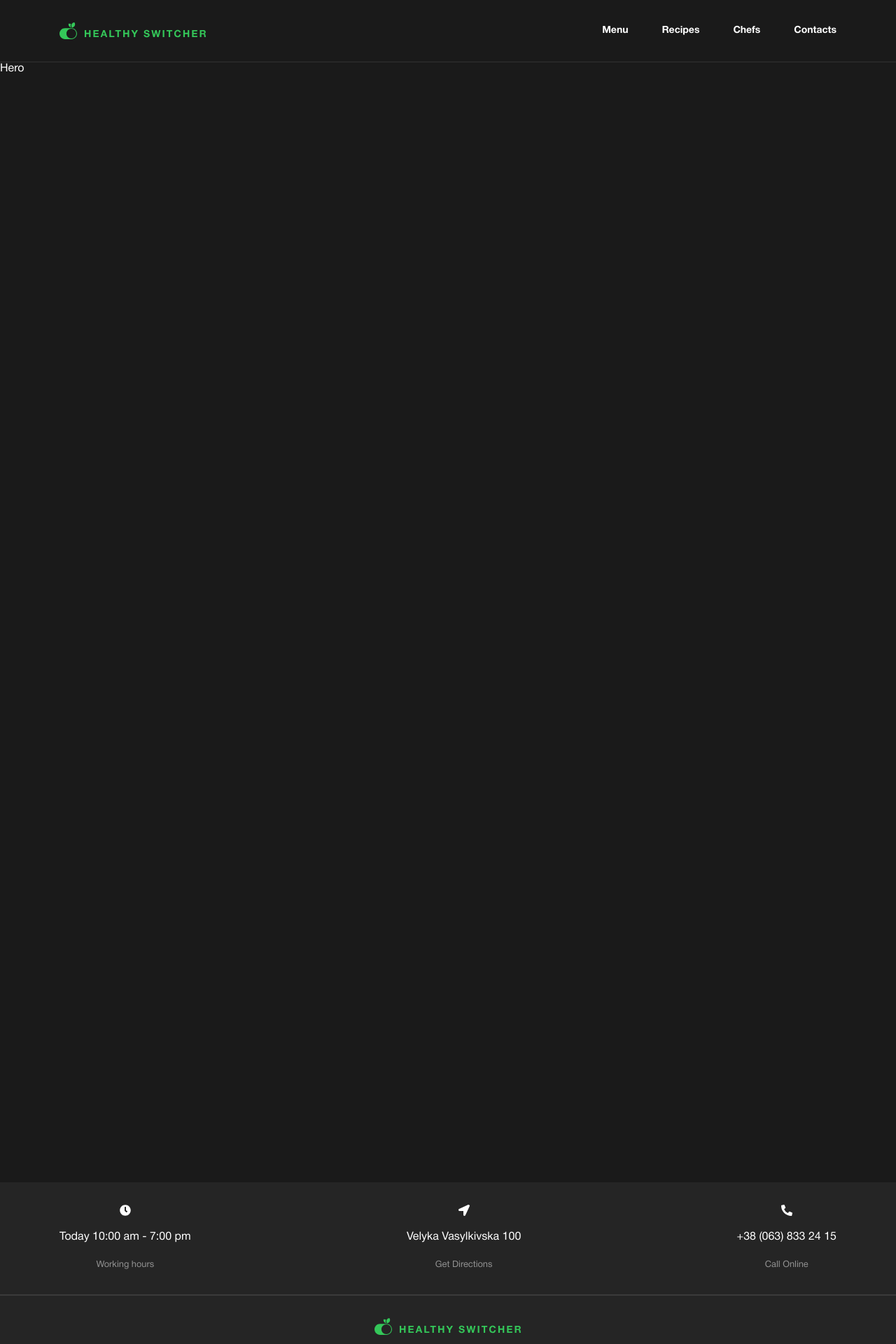
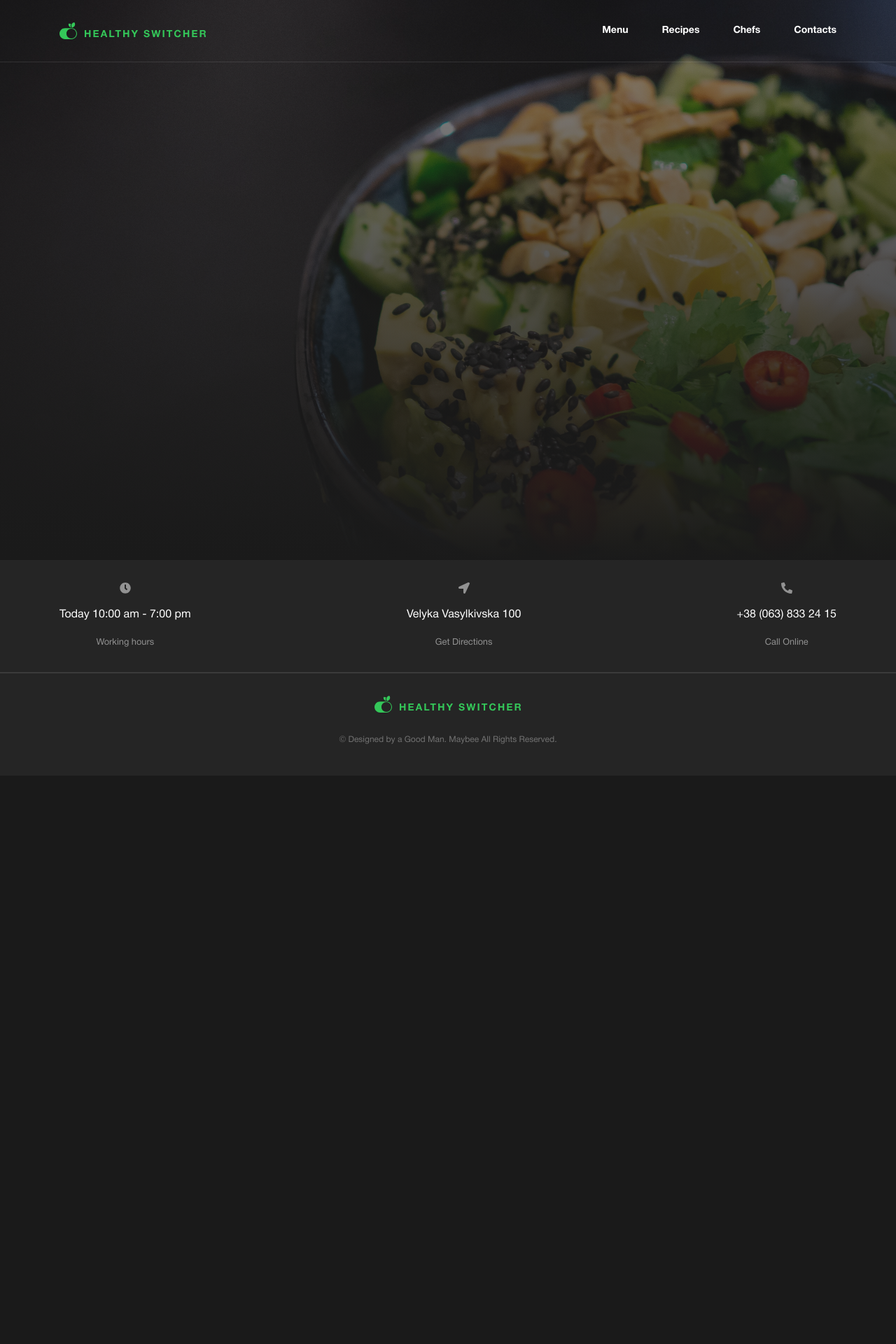
Before and after one commit to DiNeeZ/healthy-food, a Next.js app: page / in a window 1280 px wide. Shown: the top 1920 px of the page at 70% size. After the commit the page ends 1108 px from the top, so only its background shows below. Built offline with nearby package versions, Linux system fonts and the light colour scheme.

Commit message:
hero section started

```diff
--- a/components/footer/footer.jsx
+++ b/components/footer/footer.jsx
@@ -2,6 +2,7 @@ import Logo from '../ui/logo/logo';
 
 import { footerInfoItems } from '@/data';
 import styles from './footer.module.scss';
+import Info from '../ui/info/info';
 
 const renderElement = (type, value) => {
   switch (type) {
@@ -39,13 +40,7 @@ const Footer = () => {
   return (
     <footer className={styles.footer}>
       <div className={styles.container}>
-        <ul className={styles.top}>
-          {footerInfoItems.map((item) => (
-            <li key={item.id} className={styles.item}>
-              <FooterInfoItem item={item} />
-            </li>
-          ))}
-        </ul>
+        <Info />
       </div>
       <div className={styles.divider} />
       <div className={styles.container}>
--- a/components/footer/footer.module.scss
+++ b/components/footer/footer.module.scss
@@ -16,33 +16,6 @@
   background-color: rgba($secondary-color, 0.1);
 }
 
-.top {
-  @include list-reset;
-  padding-bottom: 2rem;
-  display: flex;
-  justify-content: space-between;
-  align-items: flex-start;
-}
-
-.item {
-  display: flex;
-  flex-direction: column;
-  align-items: center;
-  gap: 1.25rem;
-
-  .label {
-    margin: 0;
-    color: $secondary-color;
-    font-style: normal;
-    line-height: 1.25rem;
-  }
-
-  small {
-    line-height: 1.25rem;
-    color: rgba($secondary-color, 0.5);
-  }
-}
-
 .bottom {
   padding-top: 2rem;
   display: flex;
@@ -56,11 +29,3 @@
   color: $light-gray-color;
   text-align: center;
 }
-
-@include mobile {
-  .top {
-    flex-direction: column;
-    align-items: center;
-    gap: 2rem;
-  }
-}
--- a/components/header/header.module.scss
+++ b/components/header/header.module.scss
@@ -2,9 +2,13 @@
 @import '../../styles/mixins.scss';
 
 .header {
+  position: absolute;
+  top: 0;
+  width: 100%;
   padding: 2rem 0;
   background-color: transparent;
   border-bottom: 1px solid rgba($secondary-color, 0.1);
+  z-index: 10;
 }
 
 .container {
--- a/components/hero/hero.jsx
+++ b/components/hero/hero.jsx
@@ -1,7 +1,20 @@
+import Image from 'next/image';
+
 import styles from './hero.module.scss';
 
 const Hero = () => {
-  return <section className={styles.hero}>Hero</section>;
+  return (
+    <section className={styles.hero}>
+      {/* <Image
+        src='/images/hero-bg.jpg'
+        width={1440}
+        height={1080}
+        alt='background'
+        aria-hidden={true}
+        className={styles.background}
+      /> */}
+    </section>
+  );
 };
 
 export default Hero;
--- a/components/hero/hero.module.scss
+++ b/components/hero/hero.module.scss
@@ -1,3 +1,30 @@
 .hero {
-  height: 200vh;
+  position: relative;
+  min-height: 100vh;
+  z-index: 5;
+
+  background: linear-gradient(180deg, rgba(26, 26, 26, 0.0001) 0%, #1a1a1a 100%),
+    linear-gradient(0deg, rgba(33, 33, 33, 0.5), rgba(33, 33, 33, 0.5)), url('/images/hero-bg.jpg');
 }
+
+.background {
+  position: absolute;
+  top: 0;
+  bottom: 0;
+  left: 0;
+  right: 0;
+  width: 100%;
+  height: 100%;
+  object-fit: cover;
+  object-position: center;
+  // opacity: 0.1;
+  z-index: 1;
+  &::before {
+    content: '';
+    position: absolute;
+    width: 100%;
+    height: 100%;
+    background: linear-gradient(180deg, rgba(26, 26, 26, 0.0001) 0%, #1a1a1a 100%),
+      linear-gradient(0deg, rgba(33, 33, 33, 0.5), rgba(33, 33, 33, 0.5));
+  }
+}
--- /dev/null
+++ b/components/ui/info/info.jsx
@@ -0,0 +1,52 @@
+import React from 'react';
+
+import { info } from '../../../data';
+import styles from './info.module.scss';
+
+const renderElement = (type, value) => {
+  switch (type) {
+    case 'text':
+      return <div className={styles.label}>{value}</div>;
+
+    case 'address':
+      return <address className={styles.label}>{value}</address>;
+
+    case 'tel':
+      const regex = /[()\s]/g;
+
+      return (
+        <a href={`tel:${value.replace(regex, '')}`} className={styles.label}>
+          {value}
+        </a>
+      );
+
+    default:
+      break;
+  }
+};
+
+const InfoItem = ({ item }) => {
+  const Icon = item.icon;
+
+  return (
+    <>
+      <Icon className={styles.icon} />
+      {renderElement(item.type, item.label)}
+      <small>{item.sub}</small>
+    </>
+  );
+};
+
+const Info = () => {
+  return (
+    <ul className={styles.info}>
+      {info.map((item) => (
+        <li key={item.id} className={styles.item}>
+          <InfoItem item={item} />
+        </li>
+      ))}
+    </ul>
+  );
+};
+
+export default Info;
--- /dev/null
+++ b/components/ui/info/info.module.scss
@@ -0,0 +1,40 @@
+@import '../../../styles/mixins.scss';
+
+.info {
+  @include list-reset;
+  padding-bottom: 2rem;
+  display: flex;
+  justify-content: space-between;
+  align-items: flex-start;
+}
+
+.item {
+  display: flex;
+  flex-direction: column;
+  align-items: center;
+  gap: 1.25rem;
+
+  .icon {
+    fill: rgba($secondary-color, 0.5);
+  }
+
+  .label {
+    margin: 0;
+    color: $secondary-color;
+    font-style: normal;
+    line-height: 1.25rem;
+  }
+
+  small {
+    line-height: 1.25rem;
+    color: rgba($secondary-color, 0.5);
+  }
+}
+
+@include mobile {
+  .info {
+    flex-direction: column;
+    align-items: center;
+    gap: 2rem;
+  }
+}
--- a/data/index.js
+++ b/data/index.js
@@ -19,7 +19,7 @@ export const navLinks = [
   }
 ];
 
-export const footerInfoItems = [
+export const info = [
   {
     label: 'Today 10:00 am - 7:00 pm',
     icon: FaClock,
```
Also changed, not shown: public/images/hero-bg.jpg (added).
